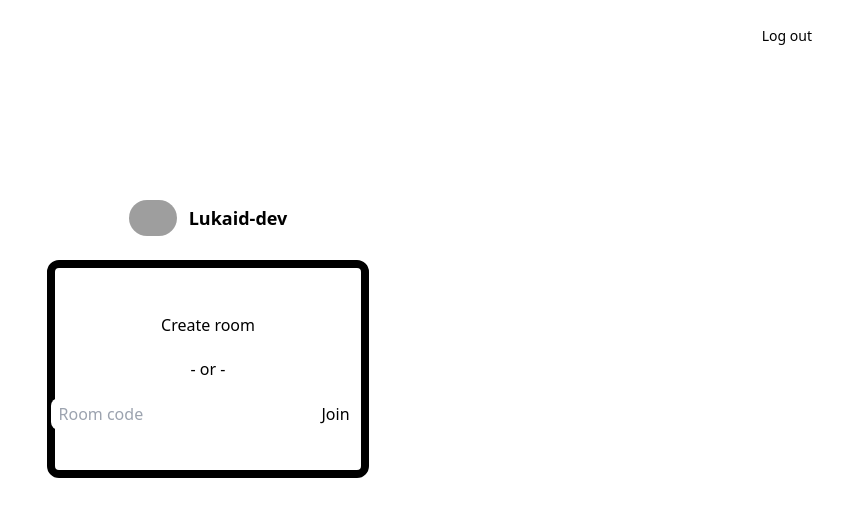
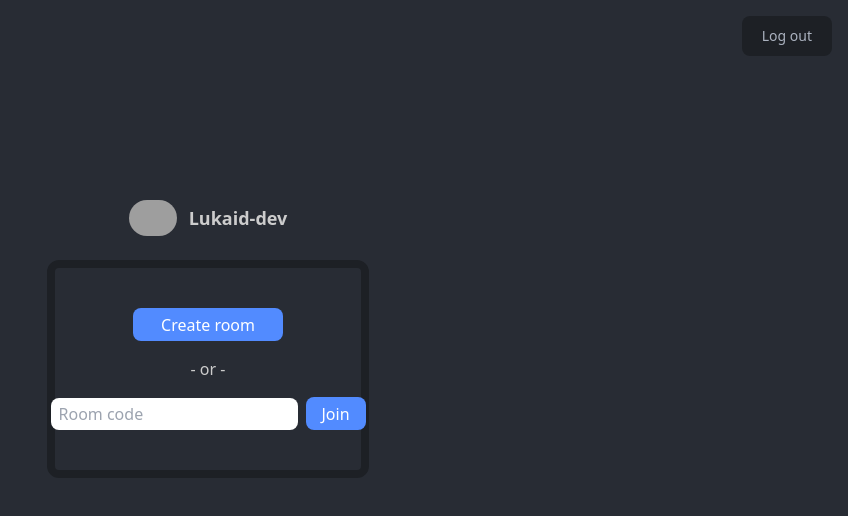
Before and after one commit to boostcampwm2023/baekjoonrooms, a React (Vite) app in the folder client/: page /lobby in a window 1280 px wide. Both pictures are taken after a click on the button "Test Login". Shown: the top 516 px of the page, without its empty margins (432-1280 px from the left). Built offline with nearby package versions, Linux system fonts and the light colour scheme; grey boxes are pictures that could not be loaded.

Commit message:
style: 컬러 수정

```diff
--- a/client/src/components/Profile.tsx
+++ b/client/src/components/Profile.tsx
@@ -8,7 +8,7 @@ export default function Profile() {
         src={user.avatar_url}
         alt="프로필 이미지"
       />
-      <p className="text-lg font-semibold">{user.username}</p>
+      <p className="text-aod_text text-lg font-semibold">{user.username}</p>
     </div>
   );
 }
--- a/client/src/components/RoomAccessPanel.tsx
+++ b/client/src/components/RoomAccessPanel.tsx
@@ -5,14 +5,14 @@ import RoomJoinButton from './buttons/RoomJoinButton';
 
 export default function RoomAccessPanel() {
   return (
-    <div className="flex w-[322px] flex-col items-center justify-center gap-4 rounded-xl border-8 border-gray-200 px-6 py-10">
+    <div className="border-aod_gutter flex w-[322px] flex-col items-center justify-center gap-4 rounded-xl border-8 px-6 py-10">
       <Link to="/room/1">
         <RoomCreateButton />
       </Link>
-      <p className="">- or -</p>
+      <p className="text-aod_text">- or -</p>
       <form className="flex items-center justify-between gap-2">
         <input
-          className="rounded-lg bg-gray-200 px-2 py-1"
+          className="bg-aod_white rounded-lg px-2 py-1"
           placeholder="Room code"
         />
         <RoomJoinButton />
--- a/client/src/components/buttons/LogoutButton.tsx
+++ b/client/src/components/buttons/LogoutButton.tsx
@@ -5,7 +5,7 @@ export default function LogoutButton() {
 
   return (
     <button
-      className="m-4 rounded-lg bg-gray-800 p-2.5 px-5 text-sm text-white hover:bg-gray-600"
+      className="text-aod_text_alt  bg-aod_gutter m-4 rounded-lg p-2.5 px-5 text-sm hover:bg-gray-600"
       onClick={onLogout}>
       Log out
     </button>
--- a/client/src/components/buttons/RoomCreateButton.tsx
+++ b/client/src/components/buttons/RoomCreateButton.tsx
@@ -1,6 +1,6 @@
 export default function RoomCreateButton() {
   return (
-    <button className="flex h-[33px] w-[150px] items-center justify-center rounded-lg bg-green-500 font-medium text-white hover:bg-green-400">
+    <button className="bg-aod_accent text-aod_white flex h-[33px] w-[150px] items-center justify-center rounded-lg font-medium hover:opacity-80">
       Create room
     </button>
   );
--- a/client/src/components/buttons/RoomJoinButton.tsx
+++ b/client/src/components/buttons/RoomJoinButton.tsx
@@ -1,6 +1,6 @@
 export default function RoomJoinButton() {
   return (
-    <button className="h-[33px] w-[60px] items-center justify-center rounded-lg bg-green-500 font-medium text-white hover:bg-green-400">
+    <button className="text-aod_white bg-aod_accent h-[33px] w-[60px] items-center justify-center rounded-lg font-medium hover:opacity-80">
       Join
     </button>
   );
--- a/client/src/pages/Home.tsx
+++ b/client/src/pages/Home.tsx
@@ -4,8 +4,8 @@ export default function Home() {
   const { onLogin } = useAuthUpdateContext();
   return (
     <div className="bg-aod_bg flex min-h-screen flex-col items-center justify-center">
-      <h1 className="text-aod_text my-2 text-3xl font-bold">BOJ Rooms</h1>
-      <button className="text-aod_text my-2 flex items-center rounded-lg bg-gray-800 px-5 py-2.5 text-sm hover:bg-gray-600">
+      <h1 className="text-aod_text my-2 text-3xl font-bold">Baekjoon Rooms</h1>
+      <button className="text-aod_text bg-aod_black my-2 flex items-center rounded-lg px-5 py-2.5 text-sm hover:bg-gray-600">
         <img
           src="/assets/Github.png"
           alt="GitHub logo"
--- a/client/src/pages/Lobby.tsx
+++ b/client/src/pages/Lobby.tsx
@@ -4,7 +4,7 @@ import RoomAccessPanel from '../components/RoomAccessPanel';
 
 export default function Lobby() {
   return (
-    <div className="min-h-screen bg-gradient-to-r from-green-400/50 to-blue-500/50">
+    <div className="bg-aod_bg min-h-screen">
       <div className="flex w-full justify-end">
         <LogoutButton />
       </div>
--- a/client/tailwind.config.js
+++ b/client/tailwind.config.js
@@ -5,7 +5,9 @@ export default {
     colors: {
       aod_fg: '#252931',
       aod_bg: '#282C34',
-      aod_text: '#ABB2BF',
+      aod_gutter: '#1D2025',
+      aod_text: '#CCCCCC',
+      aod_text_alt: '#ABB2BF',
       aod_accent: '#528BFF',
       aod_cyan: '#56B6C2',
       aod_blue: '#61AFEF',
@@ -15,6 +17,8 @@ export default {
       aod_orange: '#D19A66',
       aod_red: '#BE5046',
       aod_gold: '#E5C07B',
+      aod_white: '#FFFFFF',
+      aod_black: '#000000',
     },
     extend: {},
   },
```
